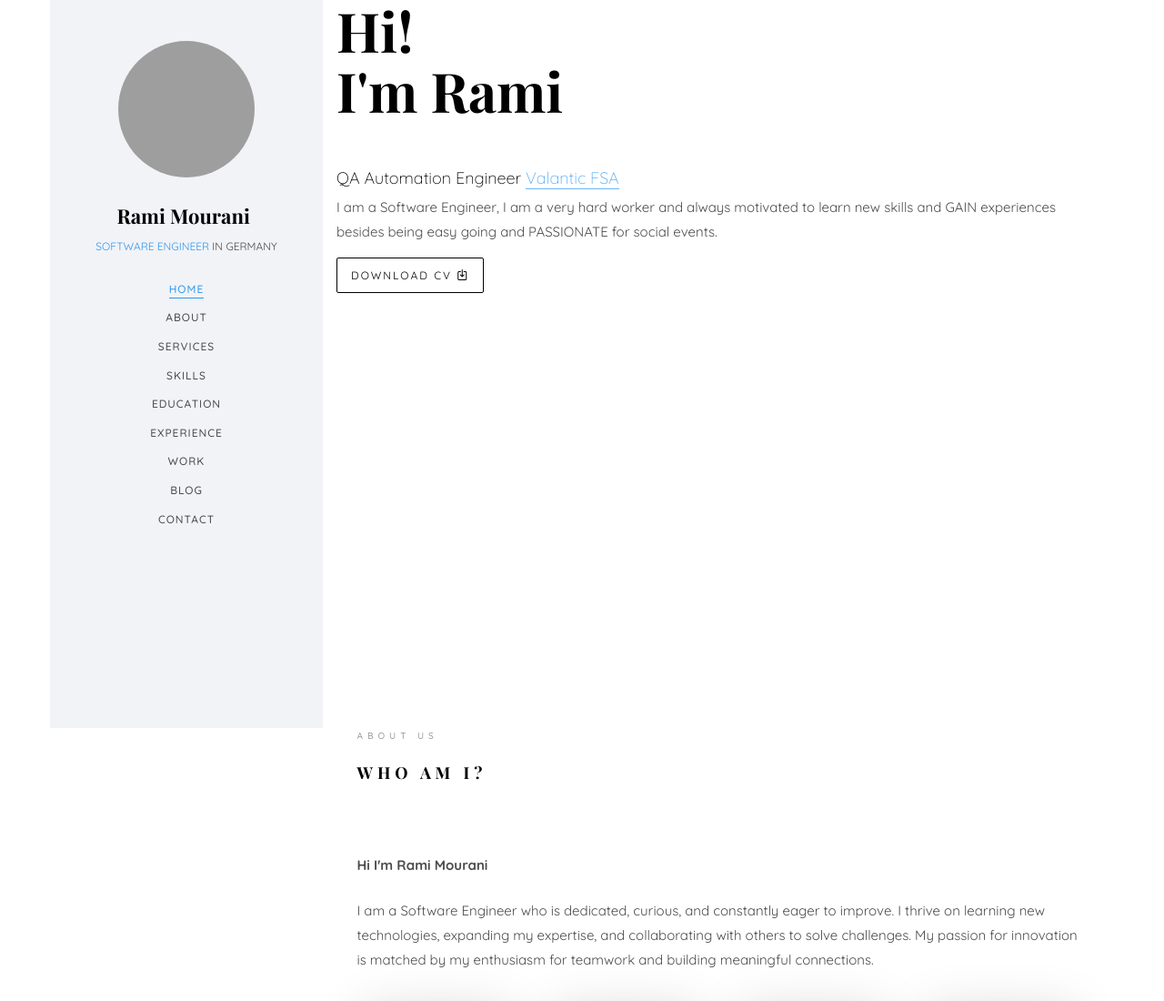
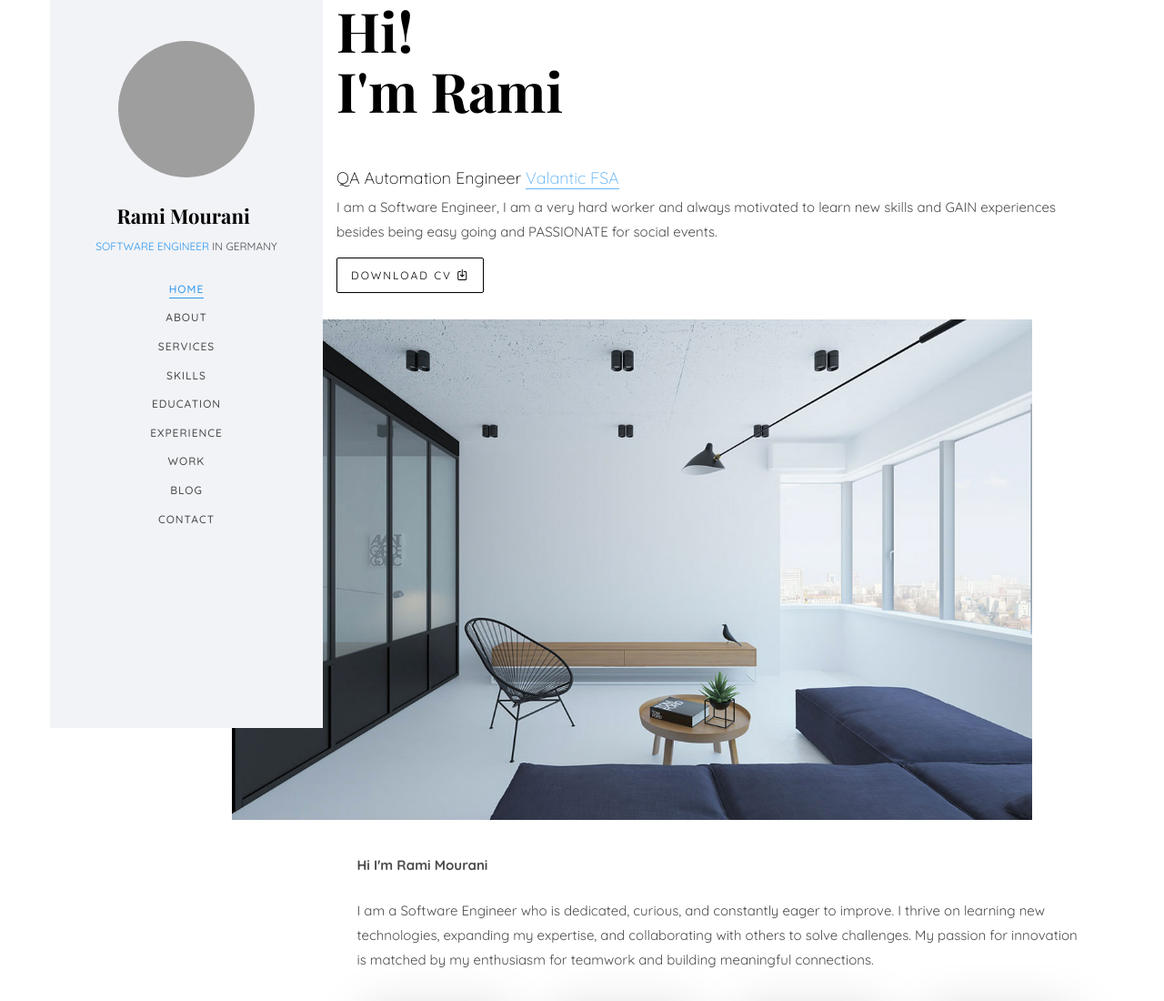
Before and after one commit to Ramirow/my-website, a plain HTML site: page index.html in a window 1280 px wide. Shown: the top 1100 px of the page at 91% size. Drawn offline with nearby package versions, Linux system fonts and the light colour scheme; grey boxes are pictures that could not be loaded; files whose address does not match are found by name; a web font is replaced by a local one.

Commit message:
updating the style.css

```diff
--- a/css/style.css
+++ b/css/style.css
@@ -1431,3 +1431,33 @@ body.offcanvas {
 
 .js .animate-box {
   opacity: 0; }
+
+
+
+.homepage-space {
+    display: flex;
+    justify-content: center;
+    align-items: center;
+    height: 150px; /* Adjust height to match your space */
+    /* background-color: #f4f4f4; Optional background */
+    width: 800px;
+}
+
+.logo {
+    /* max-width: 100%;
+    max-height: 100%; */
+    width: 100cap !important;
+    height: 550px !important;
+    object-fit: contain; /* Ensures the logo scales properly */
+}
+
+
+#unique-element {
+  height: 500px !important;
+  width: 500px !important;
+  margin-top: 50px !important;
+  padding-top: 5px;
+  padding-bottom: 5px;
+  margin-left: 50px !important;
+  padding-left: 50px !important;
+}
--- a/index.html
+++ b/index.html
@@ -81,7 +81,7 @@
 				<div class="flexslider js-fullheight">
 					<ul class="slides">
 				   	<li>
-				   		<div class="overlay"></div>
+				   		<div class="overlay">
 				   		<div class="container-fluid">
 				   			<div class="row">
 					   			<div class="col-md-12 col-md-offset-3 col-md-pull-3 col-sm-12 col-xs-12 js-fullheight slider-text">
@@ -95,7 +95,11 @@
 												social events. </p>
 											   <p><a class="btn btn-primary btn-learn">Download CV <i class="icon-download4"></i></a></p>
 											   <!-- <img src="images/img_bg_1.jpg" alt="Description of the image" style="margin-top:30px; border-radius: 5cap;width: 900px; height: 500px;">	 -->
+											   <div id="unique-element" class="homepage-space js-fullheight" style="height : 200px;">
+												<img src="images/img_bg_3.jpg" alt="Logo" class="logo" draggable="false">
+											   </div>
 											</div>
+										</div>
 					   				</div>
 					   			</div>
 					   		</div>
```
Also changed, not shown: images/home.avif (added).
